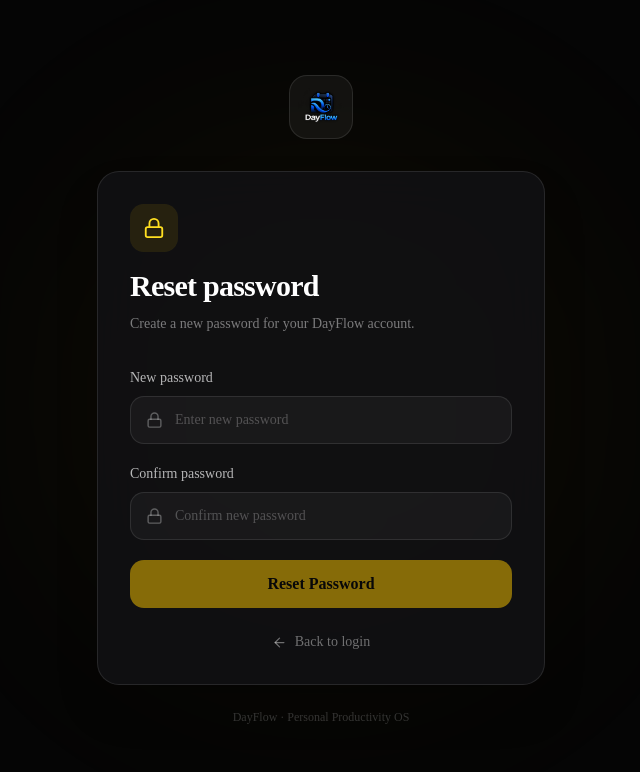
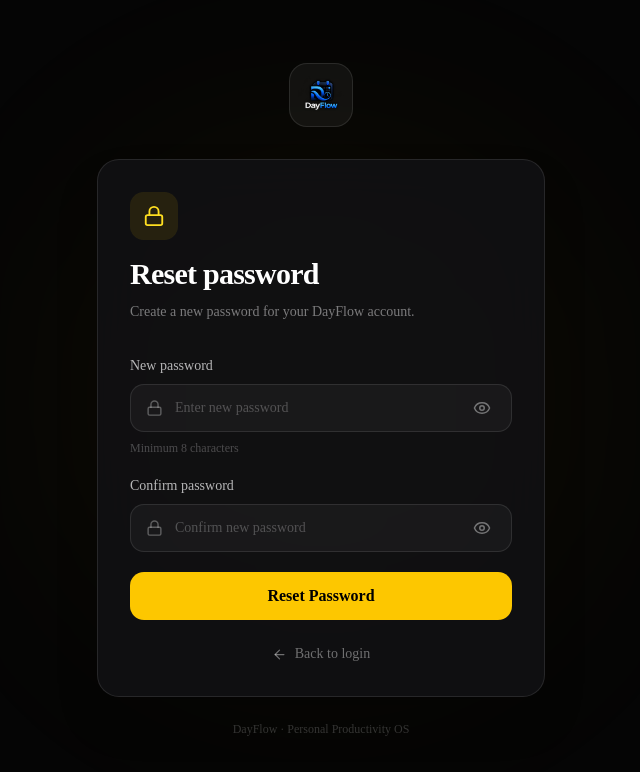
Before and after one commit to sayan629/DayFlow, a Next.js app: page /reset-password in a window 1280 px wide. Shown: the top 772 px of the page, without its empty margins (319-959 px from the left). Built offline with nearby package versions, Linux system fonts and the light colour scheme; no server answers.

Commit message:
Fixing email configuration.

```diff
--- a/next.config.ts
+++ b/next.config.ts
@@ -1,7 +1,11 @@
+
 import type { NextConfig } from "next";
 
 const nextConfig: NextConfig = {
   reactCompiler: true,
+
+  // Allow DayFlow development access through your local network IP
+  allowedDevOrigins: ["192.168.1.33"],
 
   images: {
     remotePatterns: [
--- a/src/app/reset-password/page.tsx
+++ b/src/app/reset-password/page.tsx
@@ -1,36 +1,85 @@
 "use client";
 
-import { FormEvent, useState } from "react";
+import { useEffect, useState } from "react";
 import Link from "next/link";
-import { useRouter, useSearchParams } from "next/navigation";
-import { Lock, ArrowLeft, CheckCircle2 } from "lucide-react";
+import {
+  ArrowLeft,
+  CheckCircle2,
+  Eye,
+  EyeOff,
+  Lock,
+} from "lucide-react";
+import { useRouter } from "next/navigation";
 
 export default function ResetPasswordPage() {
   const router = useRouter();
-  const searchParams = useSearchParams();
 
-  const token = searchParams.get("token") || "";
+  const [token, setToken] = useState("");
 
   const [password, setPassword] = useState("");
-  const [confirmPassword, setConfirmPassword] =
-    useState("");
+  const [confirmPassword, setConfirmPassword] = useState("");
+
+  const [showPassword, setShowPassword] = useState(false);
+  const [showConfirmPassword, setShowConfirmPassword] =
+    useState(false);
 
   const [loading, setLoading] = useState(false);
   const [error, setError] = useState("");
-  const [success, setSuccess] = useState("");
+  const [success, setSuccess] = useState(false);
 
-  async function handleSubmit(
-    event: FormEvent<HTMLFormElement>
-  ) {
-    event.preventDefault();
+  /*
+   * Read token directly from the browser URL.
+   */
+  useEffect(() => {
+    const readToken = () => {
+      const params = new URLSearchParams(
+        window.location.search
+      );
 
+      const urlToken = params.get("token") || "";
+
+      console.log(
+        "DAYFLOW RESET TOKEN:",
+        urlToken ? "FOUND" : "MISSING"
+      );
+
+      setToken(urlToken);
+    };
+
+    readToken();
+  }, []);
+
+  /*
+   * Password reset function
+   */
+  async function resetPassword() {
     setError("");
-    setSuccess("");
+    setSuccess(false);
 
-    if (!token) {
+    /*
+     * Always get the latest token directly from URL.
+     */
+    const currentToken =
+      token ||
+      new URLSearchParams(window.location.search).get(
+        "token"
+      ) ||
+      "";
+
+    console.log(
+      "DAYFLOW RESET:",
+      currentToken ? "Token found" : "Token missing"
+    );
+
+    if (!currentToken) {
       setError(
-        "Invalid or missing password reset link."
+        "This password reset link is invalid or missing. Please request a new reset email."
       );
+      return;
+    }
+
+    if (!password) {
+      setError("Please enter a new password.");
       return;
     }
 
@@ -38,6 +87,11 @@ export default function ResetPasswordPage() {
       setError(
         "Password must be at least 8 characters."
       );
+      return;
+    }
+
+    if (!confirmPassword) {
+      setError("Please confirm your new password.");
       return;
     }
 
@@ -49,6 +103,10 @@ export default function ResetPasswordPage() {
     setLoading(true);
 
     try {
+      console.log(
+        "DAYFLOW RESET: Sending request..."
+      );
+
       const response = await fetch(
         "/api/auth/reset-password",
         {
@@ -58,13 +116,23 @@ export default function ResetPasswordPage() {
           },
           credentials: "include",
           body: JSON.stringify({
-            token,
+            token: currentToken,
             password,
           }),
         }
       );
 
+      console.log(
+        "DAYFLOW RESET STATUS:",
+        response.status
+      );
+
       const data = await response.json();
+
+      console.log(
+        "DAYFLOW RESET RESPONSE:",
+        data
+      );
 
       if (!response.ok) {
         setError(
@@ -74,26 +142,29 @@ export default function ResetPasswordPage() {
         return;
       }
 
-      setSuccess(
-        data.message ||
-          "Password reset successfully."
-      );
+      /*
+       * SUCCESS
+       */
+      setSuccess(true);
 
       setPassword("");
       setConfirmPassword("");
 
-      // Give the user a moment to see the success message.
+      /*
+       * Redirect after the user has seen
+       * the success message.
+       */
       setTimeout(() => {
         router.replace("/login");
-      }, 1800);
+      }, 3000);
     } catch (error) {
       console.error(
-        "Reset password error:",
+        "DAYFLOW RESET ERROR:",
         error
       );
 
       setError(
-        "Something went wrong. Please try again."
+        "Unable to connect to the server. Please try again."
       );
     } finally {
       setLoading(false);
@@ -102,8 +173,7 @@ export default function ResetPasswordPage() {
 
   return (
     <main className="relative flex min-h-screen items-center justify-center overflow-hidden bg-[#050505] px-6 py-12 text-white">
-
-      {/* Background glow */}
+      {/* Background */}
       <div className="pointer-events-none absolute inset-0">
         <div className="absolute left-1/2 top-1/2 h-[500px] w-[500px] -translate-x-1/2 -translate-y-1/2 rounded-full bg-yellow-500/5 blur-[120px]" />
       </div>
@@ -124,7 +194,9 @@ export default function ResetPasswordPage() {
         {/* Card */}
         <div className="rounded-3xl border border-white/10 bg-[#111113]/90 p-8 shadow-2xl backdrop-blur-xl">
 
+          {/* Header */}
           <div className="mb-8">
+
             <div className="mb-4 flex h-12 w-12 items-center justify-center rounded-xl bg-yellow-400/10">
               <Lock
                 size={22}
@@ -137,9 +209,9 @@ export default function ResetPasswordPage() {
             </h1>
 
             <p className="mt-2 text-sm leading-6 text-white/45">
-              Create a new password for your
-              DayFlow account.
+              Create a new password for your DayFlow account.
             </p>
+
           </div>
 
           {/* Error */}
@@ -151,33 +223,63 @@ export default function ResetPasswordPage() {
 
           {/* Success */}
           {success && (
-            <div className="mb-5 flex gap-3 rounded-xl border border-green-500/20 bg-green-500/10 px-4 py-3 text-sm text-green-300">
+            <div className="mb-6 rounded-2xl border border-green-500/20 bg-green-500/10 p-5">
+
+              <div className="flex items-start gap-3">
+
+                <div className="flex h-9 w-9 shrink-0 items-center justify-center rounded-full bg-green-500/15">
                   <CheckCircle2
-                size={18}
-                className="mt-0.5 shrink-0"
+                    size={20}
+                    className="text-green-400"
                   />
-              <span>{success}</span>
+                </div>
+
+                <div>
+
+                  <p className="font-semibold text-green-300">
+                    Password changed successfully!
+                  </p>
+
+                  <p className="mt-1 text-sm leading-5 text-green-300/70">
+                    Your DayFlow password has been updated.
+                    You can now log in with your new password.
+                  </p>
+
+                </div>
+
+              </div>
+
+              <div className="mt-4 text-xs text-green-300/50">
+                Redirecting you to login...
+              </div>
+
             </div>
           )}
 
-          <form
-            onSubmit={handleSubmit}
-            className="space-y-5"
-          >
+          {/* Password fields */}
+          {!success && (
+            <div className="space-y-5">
+
               {/* New password */}
               <div>
+
                 <label className="mb-2 block text-sm text-white/70">
                   New password
                 </label>
 
                 <div className="relative">
+
                   <Lock
                     size={17}
                     className="absolute left-4 top-1/2 -translate-y-1/2 text-white/30"
                   />
 
                   <input
-                  type="password"
+                    type={
+                      showPassword
+                        ? "text"
+                        : "password"
+                    }
                     value={password}
                     onChange={(event) =>
                       setPassword(event.target.value)
@@ -185,25 +287,59 @@ export default function ResetPasswordPage() {
                     placeholder="Enter new password"
                     autoComplete="new-password"
                     disabled={loading}
-                  className="h-12 w-full rounded-xl border border-white/10 bg-white/[0.04] pl-11 pr-4 text-sm text-white outline-none transition placeholder:text-white/25 focus:border-yellow-400/40 focus:bg-white/[0.06]"
+                    className="h-12 w-full rounded-xl border border-white/10 bg-white/[0.04] pl-11 pr-12 text-sm text-white outline-none transition placeholder:text-white/25 focus:border-yellow-400/40 focus:bg-white/[0.06]"
                   />
+
+                  <button
+                    type="button"
+                    onClick={() =>
+                      setShowPassword(
+                        (value) => !value
+                      )
+                    }
+                    disabled={loading}
+                    aria-label={
+                      showPassword
+                        ? "Hide password"
+                        : "Show password"
+                    }
+                    className="absolute right-3 top-1/2 flex h-9 w-9 -translate-y-1/2 items-center justify-center rounded-lg text-white/40 transition hover:bg-white/5 hover:text-white"
+                  >
+                    {showPassword ? (
+                      <EyeOff size={18} />
+                    ) : (
+                      <Eye size={18} />
+                    )}
+                  </button>
+
                 </div>
+
+                <p className="mt-2 text-xs text-white/25">
+                  Minimum 8 characters
+                </p>
+
               </div>
 
               {/* Confirm password */}
               <div>
+
                 <label className="mb-2 block text-sm text-white/70">
                   Confirm password
                 </label>
 
                 <div className="relative">
+
                   <Lock
                     size={17}
                     className="absolute left-4 top-1/2 -translate-y-1/2 text-white/30"
                   />
 
                   <input
-                  type="password"
+                    type={
+                      showConfirmPassword
+                        ? "text"
+                        : "password"
+                    }
                     value={confirmPassword}
                     onChange={(event) =>
                       setConfirmPassword(
@@ -213,25 +349,54 @@ export default function ResetPasswordPage() {
                     placeholder="Confirm new password"
                     autoComplete="new-password"
                     disabled={loading}
-                  className="h-12 w-full rounded-xl border border-white/10 bg-white/[0.04] pl-11 pr-4 text-sm text-white outline-none transition placeholder:text-white/25 focus:border-yellow-400/40 focus:bg-white/[0.06]"
+                    className="h-12 w-full rounded-xl border border-white/10 bg-white/[0.04] pl-11 pr-12 text-sm text-white outline-none transition placeholder:text-white/25 focus:border-yellow-400/40 focus:bg-white/[0.06]"
                   />
-              </div>
+
+                  <button
+                    type="button"
+                    onClick={() =>
+                      setShowConfirmPassword(
+                        (value) => !value
+                      )
+                    }
+                    disabled={loading}
+                    aria-label={
+                      showConfirmPassword
+                        ? "Hide confirm password"
+                        : "Show confirm password"
+                    }
+                    className="absolute right-3 top-1/2 flex h-9 w-9 -translate-y-1/2 items-center justify-center rounded-lg text-white/40 transition hover:bg-white/5 hover:text-white"
+                  >
+                    {showConfirmPassword ? (
+                      <EyeOff size={18} />
+                    ) : (
+                      <Eye size={18} />
+                    )}
+                  </button>
+
                 </div>
 
-            {/* Submit */}
+              </div>
+
+              {/* Reset button */}
               <button
-              type="submit"
-              disabled={loading || !token}
-              className="flex h-12 w-full items-center justify-center rounded-xl bg-yellow-400 font-semibold text-black transition hover:bg-yellow-300 disabled:cursor-not-allowed disabled:opacity-50"
+                type="button"
+                onClick={resetPassword}
+                disabled={loading}
+                className="flex h-12 w-full items-center justify-center rounded-xl bg-yellow-400 font-semibold text-black transition hover:bg-yellow-300 active:scale-[0.99] disabled:cursor-not-allowed disabled:opacity-50"
               >
                 {loading
-                ? "Resetting password..."
+                  ? "Changing password..."
                   : "Reset Password"}
               </button>
-          </form>
+
+            </div>
+          )}
 
           {/* Back to login */}
+          {!success && (
             <div className="mt-6 flex justify-center">
+
               <Link
                 href="/login"
                 className="flex items-center gap-2 text-sm text-white/40 transition hover:text-white"
@@ -239,12 +404,17 @@ export default function ResetPasswordPage() {
                 <ArrowLeft size={15} />
                 Back to login
               </Link>
+
             </div>
+          )}
+
         </div>
 
+        {/* Footer */}
         <p className="mt-6 text-center text-xs text-white/20">
           DayFlow · Personal Productivity OS
         </p>
+
       </div>
     </main>
   );
```
Lines whose indentation alone changed are shown as unchanged.
